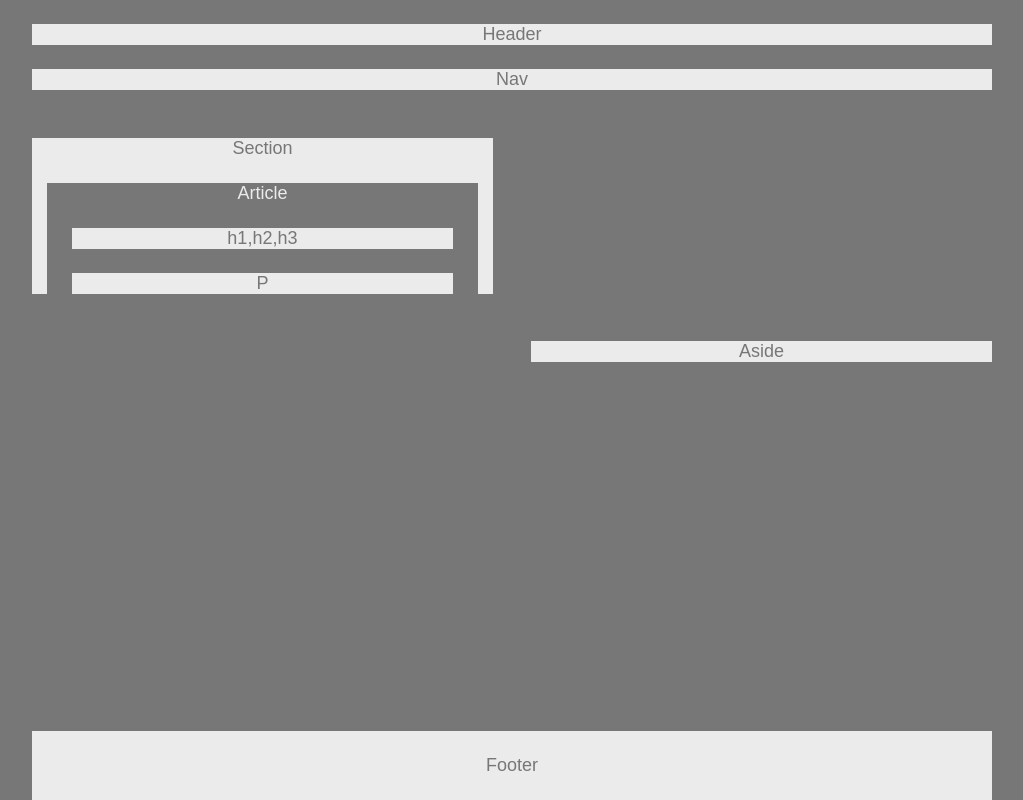
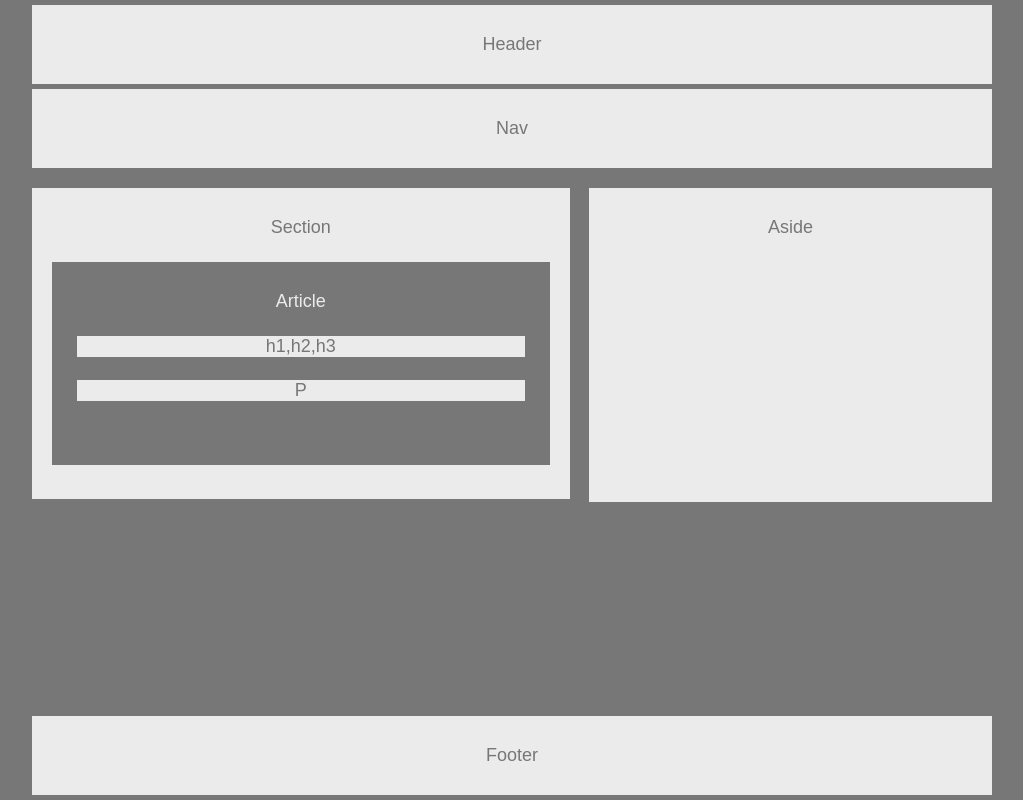
Before and after one commit to Citizen32/HW-Wireframe, a plain HTML site: page index.html in a window 1280 px wide. Shown: the whole page, without its empty margins (128-1151 px from the left). Drawn offline with Linux system fonts and the light colour scheme.

Commit message:
I deleted the Class=row from my DIV's that was blocking the rows from chainging size. Still, couldn't modify the h1,h2,h3 and p sections.

```diff
--- a/index.html
+++ b/index.html
@@ -9,9 +9,7 @@
 
 <body>
 	<div id="Header">
-		<div class="row">
 			<h4>Header</h4>
-		</div>
 	</div>
 
 	<div id="Nav">
@@ -22,29 +20,22 @@
 
 
 	<div id="Section">
-		<div class="row">
 			<h4>Section</h4>
 			<div id="Article">
 				<div id="Article-White">
 					<h4>Article</h4>
 				</div>
-
 				<div id="Headers">
 					<h4>h1,h2,h3</h4>
 				</div>
-
 				<div id="P">
 					<h4>P</h4>
 				</div>
 			</div>
 	</div>
 
-	</div>
-
 	<div id="Aside">
-		<div class="row">
 			<h4>Aside</h4>
-		</div>
 	</div>
 
 	<footer>
@@ -52,9 +43,5 @@
 	</footer>
 
 
-
-
-
-
 </body>
 </html>
--- a/style.css
+++ b/style.css
@@ -7,28 +7,46 @@
 
 body {
   width: 960px;
-  margin: 0 auto;
   background-color: #777;
+  margin: auto;
  }
 
  #Header {
+ 	background-color: #ebebeb;
+ 	color: #777;
+ 	text-align: center;
+ 	padding: 5px 0px 5px 0px;
+ 	margin-top: 5px;
+ 	margin-bottom: 5px;
   }
 
- .row {
+ #Nav {
  	background-color: #ebebeb;
+ 	color: #777;
  	text-align: center;
- 	color: #777;
+ 	padding: 5px 0px 5px 0px;
+ 	margin-top: 5px;
+ 	margin-bottom: 15px;
  }
+
 
 #Section {
 	float: left;
-	width: 48%;
+	width: 56%;
+	background-color: #ebebeb;
+ 	color: #777;
+ 	text-align: center;
+ 	padding: 5px 0px 34px 0px;
+ 	margin-top: 5px;
+ 	margin-bottom: 10px;
 }
 
 #Article {
 	background-color: #777;
-	margin-left: 15px;
-	margin-right: 15px;
+	margin-left: 20px;
+	margin-right: 20px;
+	padding: 5px 0px 40px 0px;
+
 }
 #Article-White{
 	color: #ebebeb;
@@ -45,11 +63,18 @@ body {
 	background-color: #ebebeb;
 	margin-right: 25px;
 	margin-left: 25px;
+
 }
 
 #Aside {
 	float: right;
-	width: 48%;
+	width: 42%;
+	background-color: #ebebeb;
+ 	color: #777;
+ 	text-align: center;
+ 	padding: 5px 0px 240px 0px;
+ 	margin-top: 5px;
+ 	margin-bottom: 10px;
 }
 
 
@@ -59,8 +84,9 @@ footer{
 	position: absolute;
 	bottom: 0;
    	background-color: #ebebeb;
+ 	color: #777;
+ 	text-align: center;
+ 	padding: 5px 0px 5px 0px;
+ 	margin-top: 5px;
+ 	margin-bottom: 5px;
 }
-
-div {
-	clear: left;
-}
```
Lines whose indentation alone changed are shown as unchanged.
